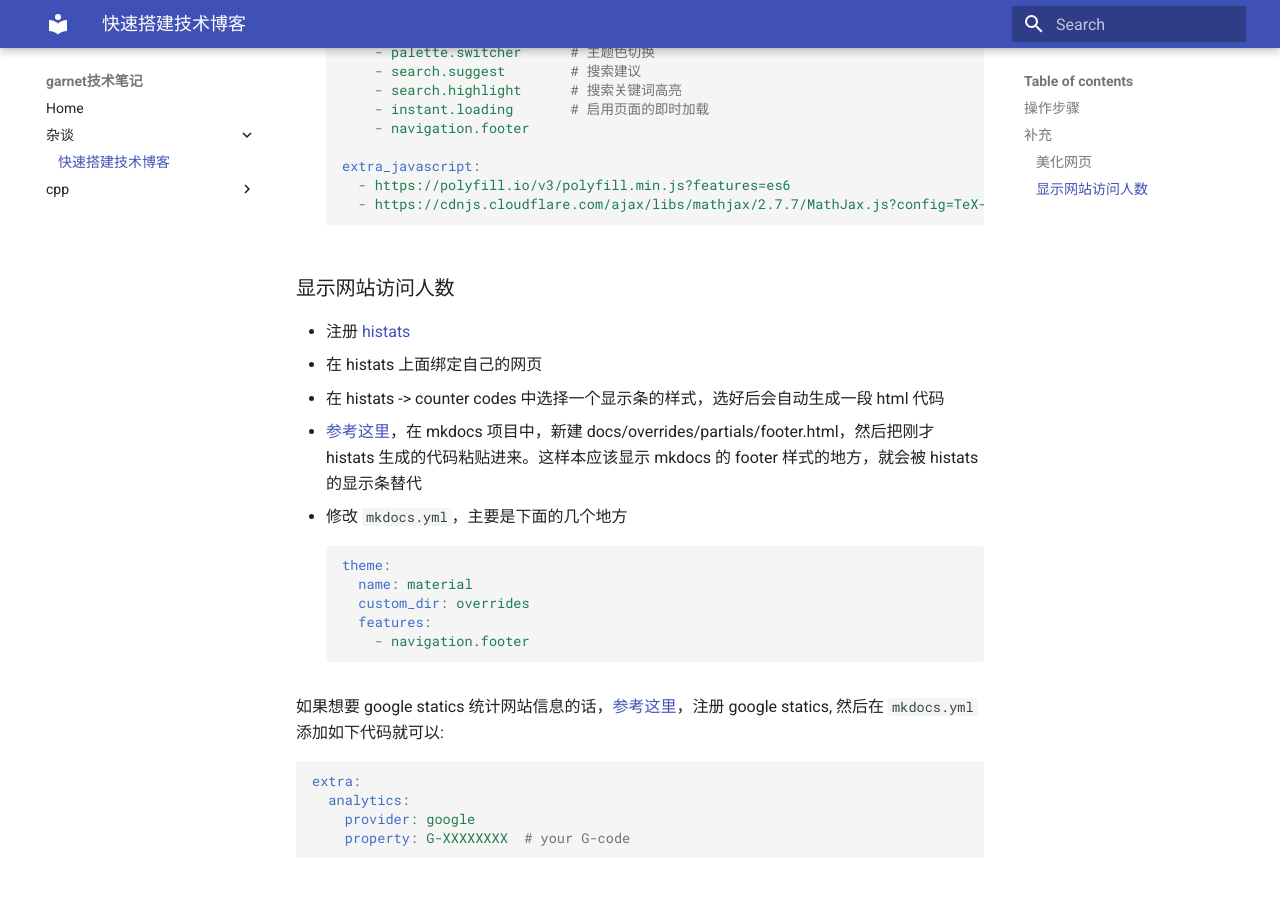
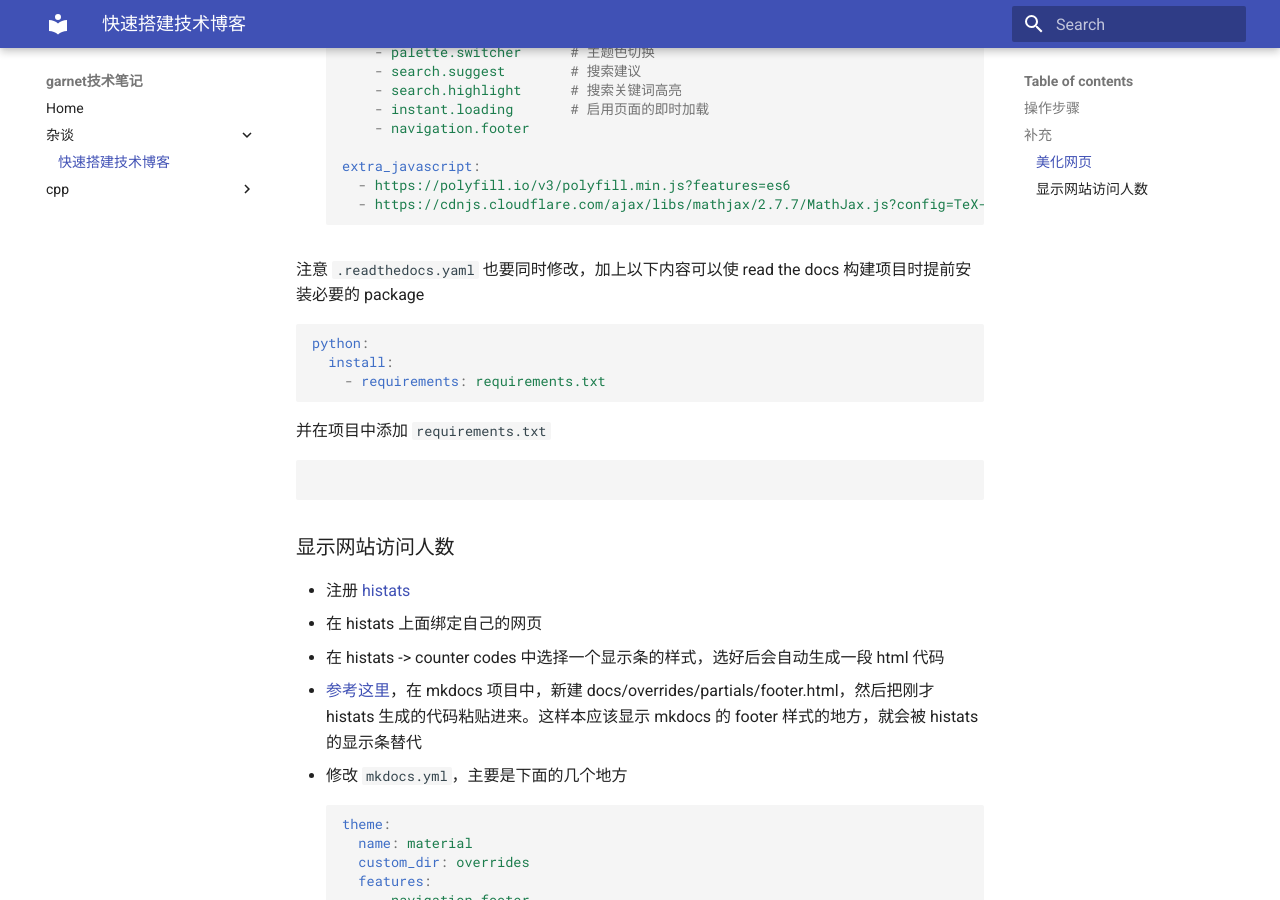
Before and after one commit to ymma98/technotes, an MkDocs documentation site: the page built from docs/杂谈/快速搭建技术博客.md, in a window 1280 px wide and 900 px high, scrolled down 2502 px. Built offline with MkDocs 1.6.1 and Material for MkDocs 9.7.7, drawn with Linux system fonts in a browser that asks for light colours.

Commit message:
docs/杂谈/快速搭建技术博客.md updated from https://stackedit.cn/

````diff
--- a/docs/杂谈/快速搭建技术博客.md
+++ b/docs/杂谈/快速搭建技术博客.md
@@ -101,6 +101,20 @@ extra_javascript:
   - https://cdnjs.cloudflare.com/ajax/libs/mathjax/2.7.7/MathJax.js?config=TeX-MML-AM_CHTML
 ```
 
+注意 `.readthedocs.yaml` 也要同时修改，加上以下内容可以使 read the docs 构建项目时提前安装必要的 package
+
+```yaml
+python:
+  install:
+    - requirements: requirements.txt
+```
+
+并在项目中添加 `requirements.txt`
+
+```bash
+
+```
+
 ### 显示网站访问人数
 
 * 注册 [histats](https://www.histats.com/)
````
Also changed, not shown: other parts of docs/杂谈/快速搭建技术博客.md (+3 -2 lines).
